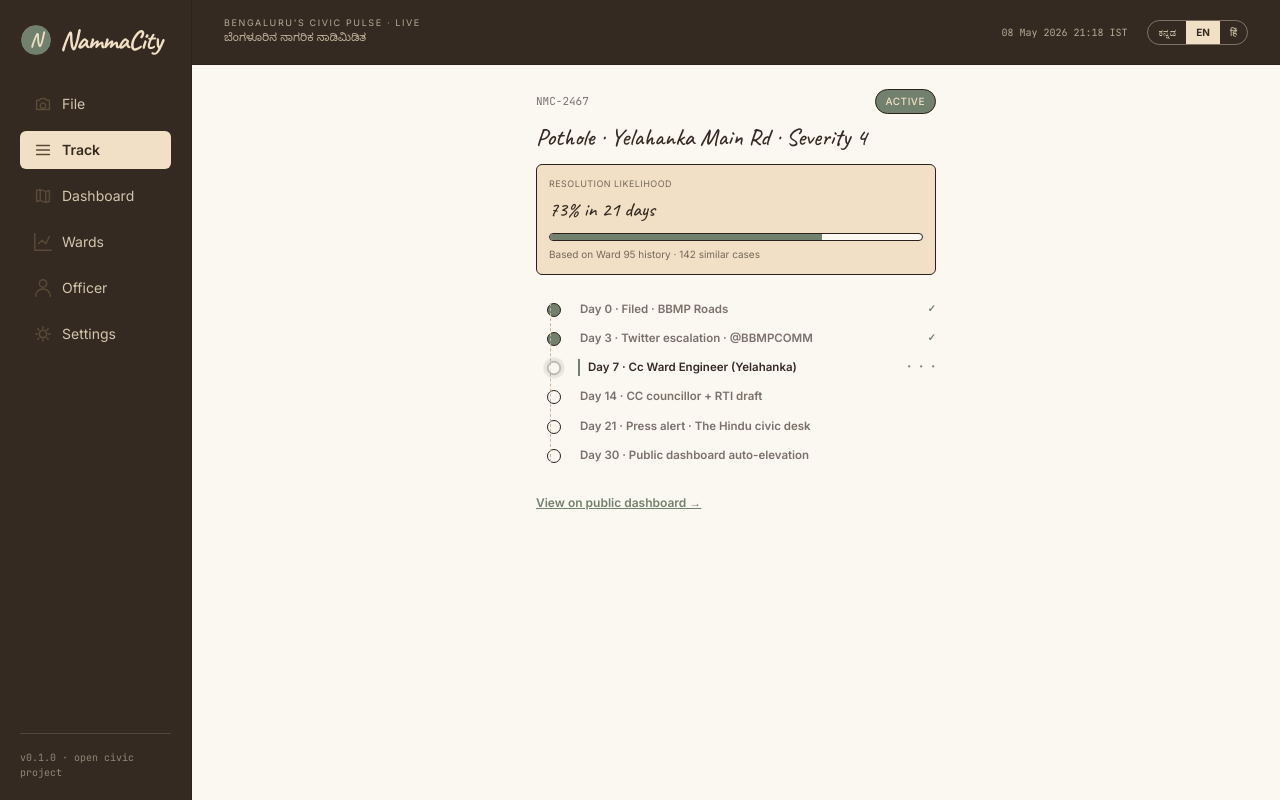
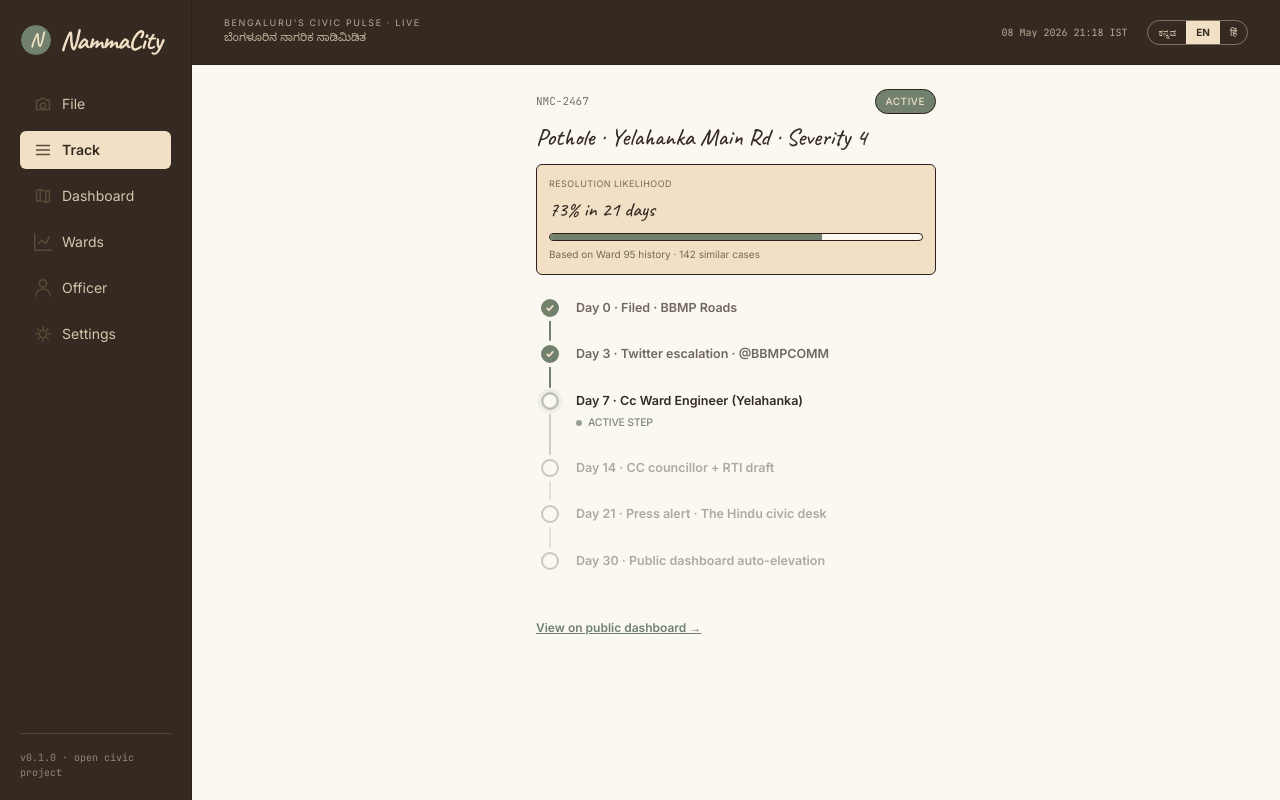
Before and after one commit to Praneel7015/GooglexHackathon, a React (Vite) app in the folder frontend/: page /track in a window 1280 px wide. Built offline with nearby package versions, Linux system fonts and the light colour scheme; the HTML template or start-up script is replaced by a standard one.

Commit message:
few changes

```diff
--- a/frontend/src/pages/Dashboard.jsx
+++ b/frontend/src/pages/Dashboard.jsx
@@ -38,7 +38,7 @@ export default function Dashboard() {
         {/* MAP */}
         <div className="relative h-[60vh] lg:h-[calc(100vh-200px)] border-b lg:border-b-0 lg:border-r border-line">
           <BangaloreMap mode="clusters" interactive />
-          <div className="absolute bottom-3 left-3 z-[400] bg-paper border border-line rounded p-2 text-[10px]">
+          <div className="absolute top-3 left-3 z-[400] bg-paper border border-line rounded p-2 text-[10px] shadow-sm">
             <div className="font-sans text-[9px] uppercase tracking-wider text-coffee/65 mb-1">{T('dash.density')}</div>
             <div className="flex items-center gap-2">
               <div className="w-20 h-2 border border-line" style={{ background: 'linear-gradient(to right, #f1e0c5, #71816d, #342a21)' }} />
--- a/frontend/src/pages/Leaderboard.jsx
+++ b/frontend/src/pages/Leaderboard.jsx
@@ -31,7 +31,7 @@ export default function Leaderboard() {
 
       {/* table */}
       <div className="border-[1.5px] border-line rounded-md overflow-hidden mt-3 bg-paper">
-        <div className="grid grid-cols-[40px_1fr_1.1fr_70px_1.2fr_70px] bg-beige px-4 py-2 border-b border-line font-sans text-[10px] uppercase tracking-wider font-semibold">
+        <div className="grid grid-cols-[40px_1fr_1.1fr_70px_1.2fr_70px] gap-x-4 bg-beige px-4 py-2 border-b border-line font-sans text-[10px] uppercase tracking-wider font-semibold">
           <div>#</div>
           <div>{T('lb.col.ward')}</div>
           <div className="hidden md:block">{T('lb.col.councillor')}</div>
@@ -43,7 +43,7 @@ export default function Leaderboard() {
           <Link
             key={w.id}
             to={`/officer/${w.id}`}
-            className="grid grid-cols-[40px_1fr_1.1fr_70px_1.2fr_70px] px-4 py-2.5 border-b border-dashed border-beige bg-paper items-center text-[12px] font-sans hover:bg-mist transition-colors"
+            className="grid grid-cols-[40px_1fr_1.1fr_70px_1.2fr_70px] gap-x-4 px-4 py-2.5 border-b border-dashed border-beige bg-paper items-center text-[12px] font-sans hover:bg-mist transition-colors"
           >
             <span className="font-mono text-coffee/55">{i + 1}</span>
             <span className="font-semibold text-coffee">{w.name}</span>
--- a/frontend/src/pages/Track.jsx
+++ b/frontend/src/pages/Track.jsx
@@ -40,25 +40,50 @@ export default function Track() {
         <div className="text-[10px] font-sans text-coffee/65 mt-1.5">{T('tr.basis')}</div>
       </Card>
 
-      <div className="relative mt-5 pl-1">
-        <div className="absolute left-[14px] top-2 bottom-2 w-px border-l border-dashed border-beige" />
+      <div className="relative mt-5 px-1">
         {steps.map((s, i) => {
-          const active = s.status === 'active';
+          const status = s.status; // 'sent', 'active', 'queued'
+          const done = status === 'sent';
+          const active = status === 'active';
+          const isLast = i === steps.length - 1;
+
           return (
-            <div key={i} className="flex gap-3 py-1.5 items-start">
-              <div className="w-7 flex justify-center pt-0.5">
-                <span className={['w-3.5 h-3.5 rounded-full border-[1.5px] border-line',
-                  s.status === 'sent' ? 'bg-olive' : 'bg-paper',
-                  active ? 'shadow-[0_0_0_4px_rgba(113,129,109,.25)] animate-pulse-soft' : ''
-                ].join(' ')} />
-              </div>
-              <div className={`flex-1 ${active ? 'border-l-2 border-olive pl-2 -ml-0.5' : ''}`}>
-                <div className="flex justify-between font-sans text-[11.5px] font-semibold">
-                  <span className={active ? 'text-coffee' : 'text-coffee/65'}>Day {s.day} · {s.label}</span>
-                  <span className="font-mono text-[10px] text-olive">
-                    {s.status === 'sent' ? '✓' : s.status === 'active' ? '· · ·' : ''}
+            <div key={i} className={`flex gap-4 items-stretch transition-opacity duration-300 ${status === 'queued' ? 'opacity-55' : 'opacity-100'}`}>
+              {/* Timeline column */}
+              <div className="w-5 flex flex-col items-center relative">
+                {/* Line segment */}
+                {!isLast && (
+                  <div className={['absolute top-5 bottom-0 w-[2px] rounded-full transition-colors duration-500',
+                    done ? 'bg-olive' : 'bg-line/20'].join(' ')} />
+                )}
+
+                {/* Circle */}
+                <div className="z-10 bg-paper py-1">
+                  <span className={['flex items-center justify-center w-[18px] h-[18px] rounded-full border-[2px] transition-colors duration-300',
+                    done ? 'bg-olive border-olive text-mist' :
+                    active ? 'bg-paper border-olive shadow-[0_0_0_4px_rgba(113,129,109,.15)] animate-pulse-soft' :
+                    'bg-paper border-line/40'
+                  ].join(' ')}>
+                    {done && (
+                      <svg viewBox="0 0 14 14" className="w-[10px] h-[10px]">
+                        <path d="M3 7.5 L5.5 10 L11 4" stroke="currentColor" strokeWidth="2.5" fill="none" strokeLinecap="round" strokeLinejoin="round" />
+                      </svg>
+                    )}
                   </span>
                 </div>
+              </div>
+
+              {/* Content column */}
+              <div className="flex-1 pb-6 pt-1">
+                <div className={['font-sans text-[12.5px] font-semibold transition-colors', active ? 'text-coffee' : 'text-coffee/70'].join(' ')}>
+                  Day {s.day} · {s.label}
+                </div>
+                {active && (
+                  <div className="flex items-center gap-1.5 mt-1">
+                    <span className="flex h-1.5 w-1.5 rounded-full bg-olive animate-pulse" />
+                    <span className="text-[10.5px] font-medium text-olive/90 uppercase tracking-tight">Active Step</span>
+                  </div>
+                )}
               </div>
             </div>
           );
```
